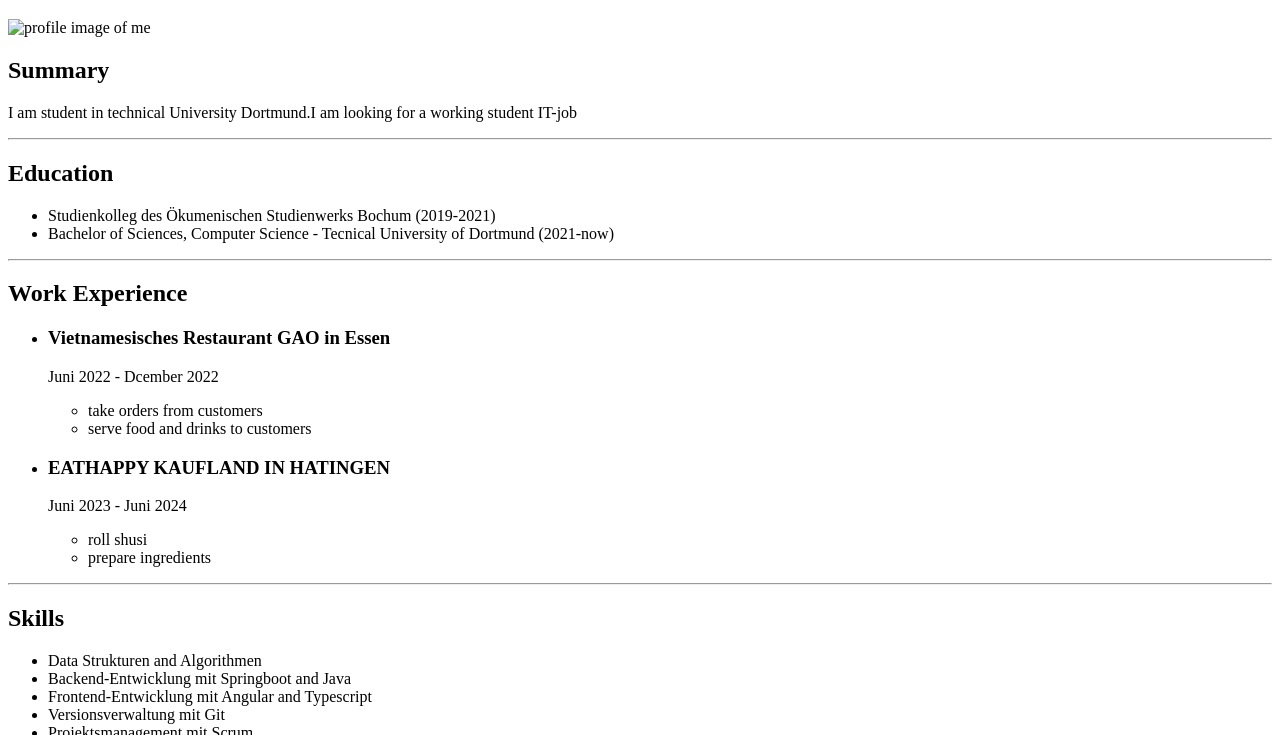
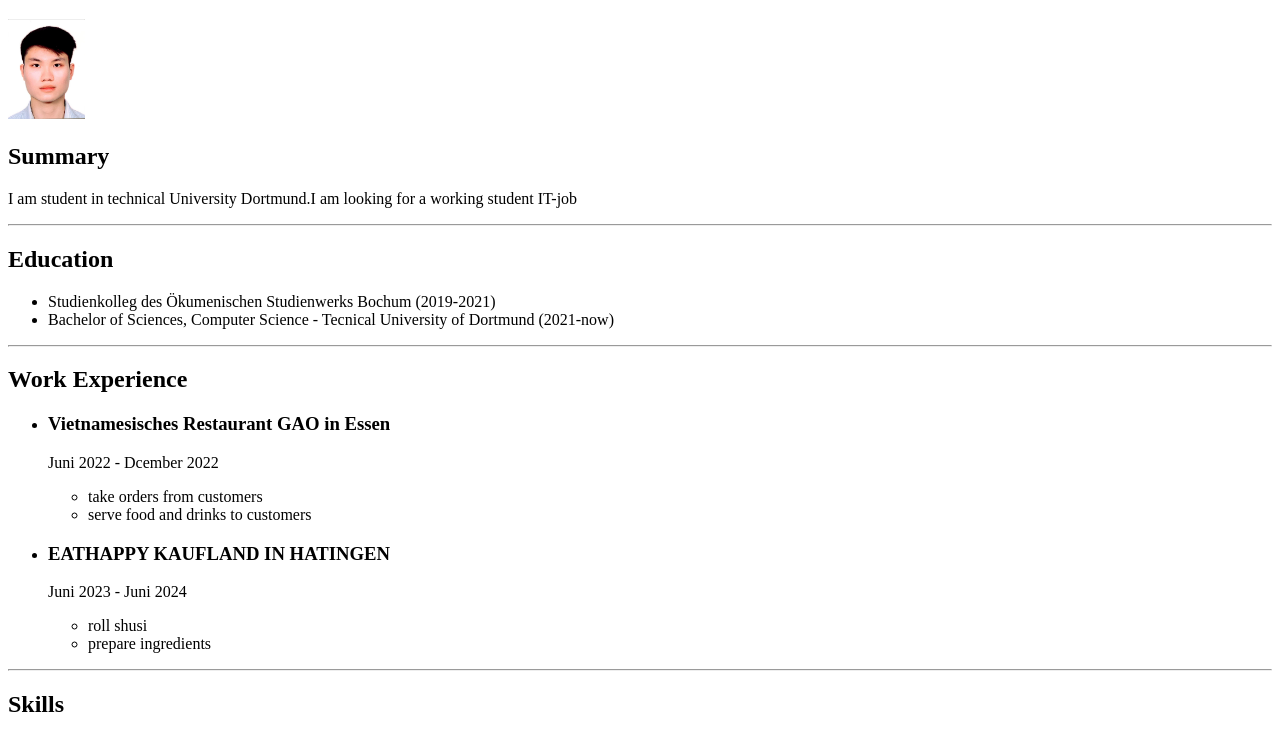
Before and after one commit to HoangLongVu12/MyWebResume, a plain HTML site: page index.html in a window 1280 px wide. Shown: the part 61-796 px from the top of the page. Drawn offline with Linux system fonts and the light colour scheme.

Commit message:
fix a typo

```diff
--- a/index.html
+++ b/index.html
@@ -9,7 +9,7 @@
 
 <body>
   <h1>Hoang Long Vu</h1>
-  <img src="../MyWebPortfolio/assets/images/Foto.jpg" alt="profile image of me" height="100">
+  <img src="../assets/images/Foto.png" alt="profile image of me" height="100">
 
   <h2>Summary</h2>
   <p>I am student in technical University Dortmund.I am looking for a working student IT-job</p>
```
Also changed, not shown: assets/images/Foto.png (renamed from assets/images/Foto.jpg).
